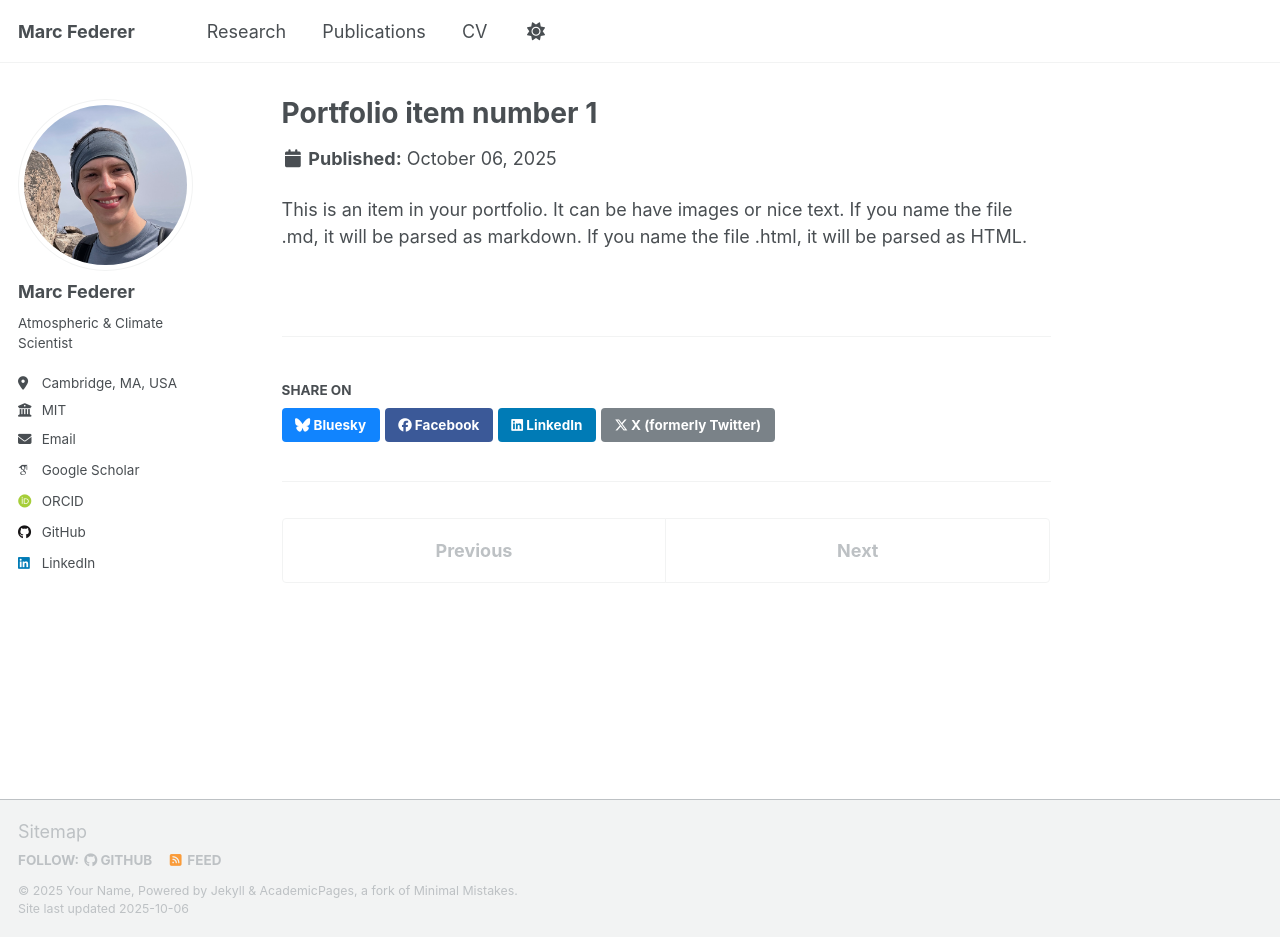
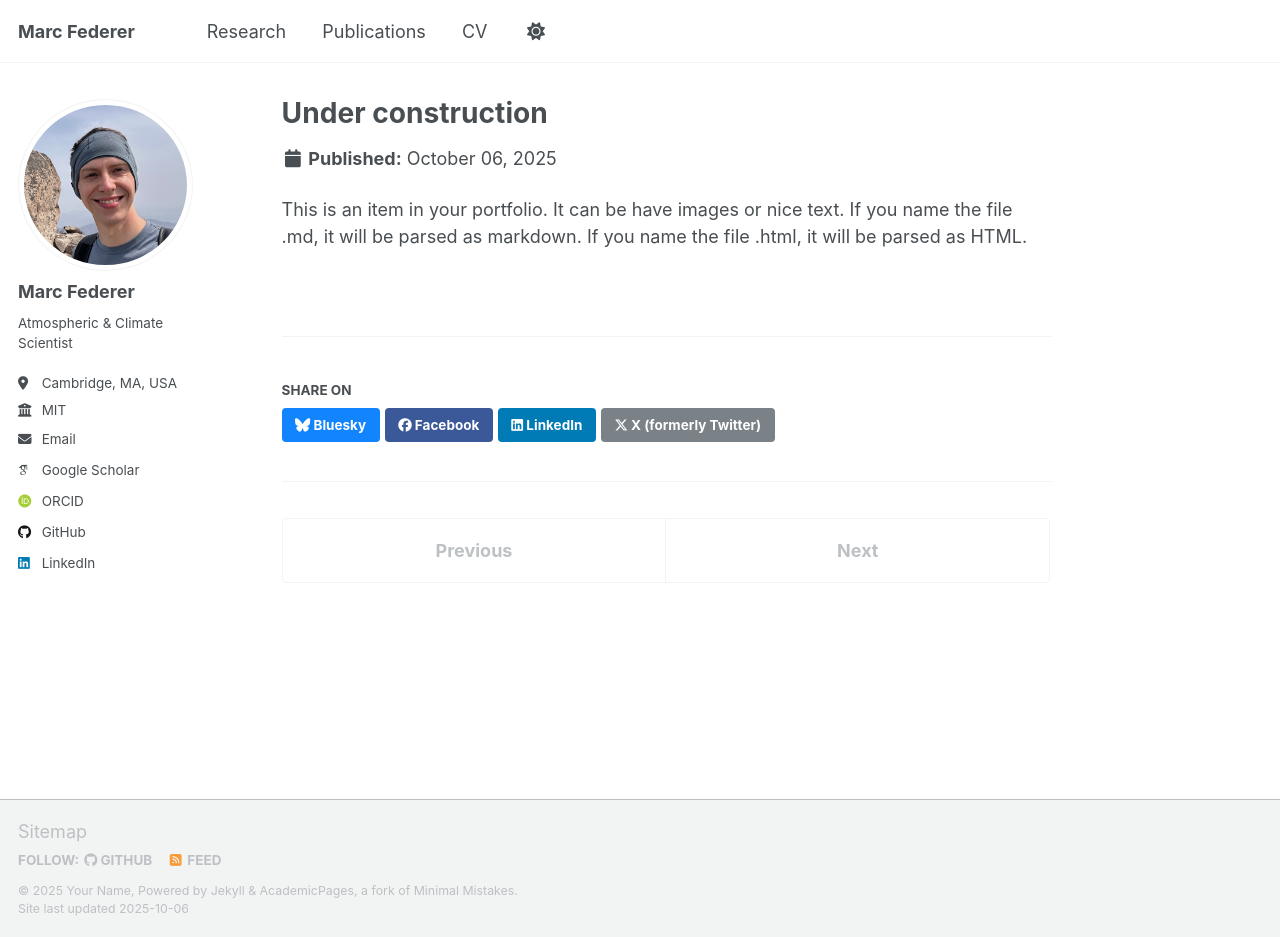
Before and after one commit to marcfederer/marcfederer.github.io, a Jekyll site: the page built from _portfolio/portfolio-1.md, in a window 1280 px wide and 937 px high. Built offline with Jekyll 4.4.1, drawn with Linux system fonts in a browser that asks for light colours; some web fonts are replaced; a script that is not in the unit is left out.

Commit message:
Change portfolio item title to 'Under construction'

```diff
--- a/_portfolio/portfolio-1.md
+++ b/_portfolio/portfolio-1.md
@@ -1,5 +1,5 @@
 ---
-title: "Portfolio item number 1"
+title: "Under construction"
 excerpt: "Short description of portfolio item number 1<br/><img src='/images/500x300.png'>"
 collection: portfolio
 ---
```
